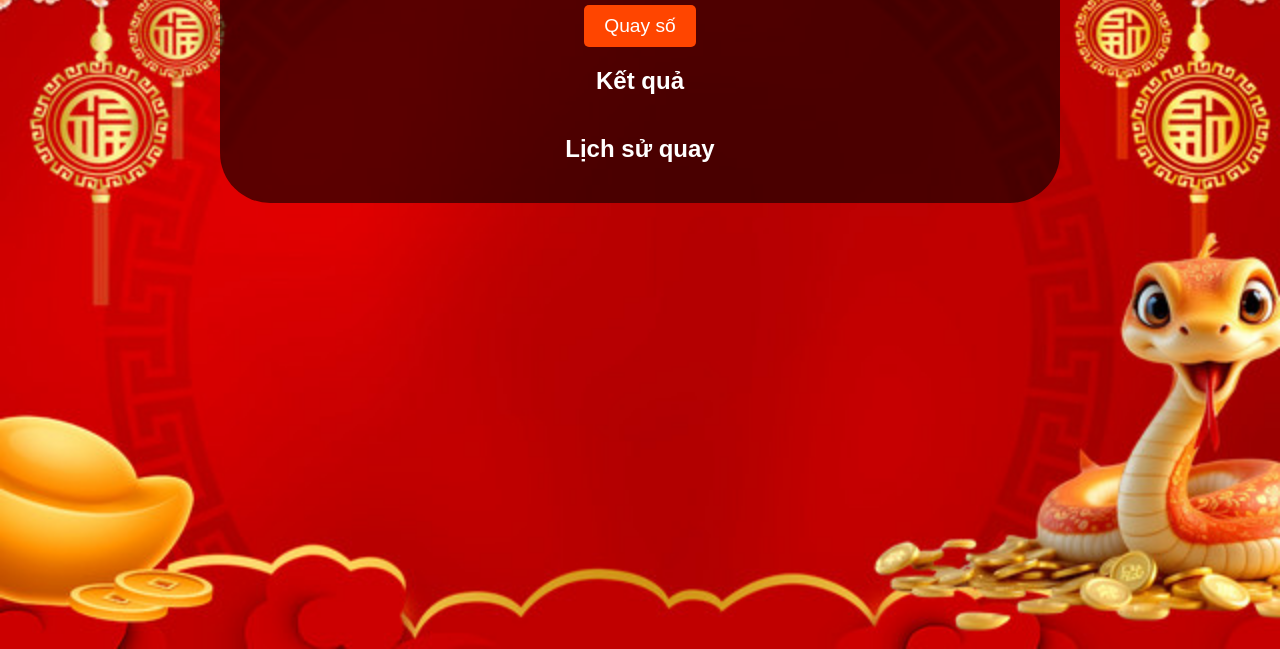
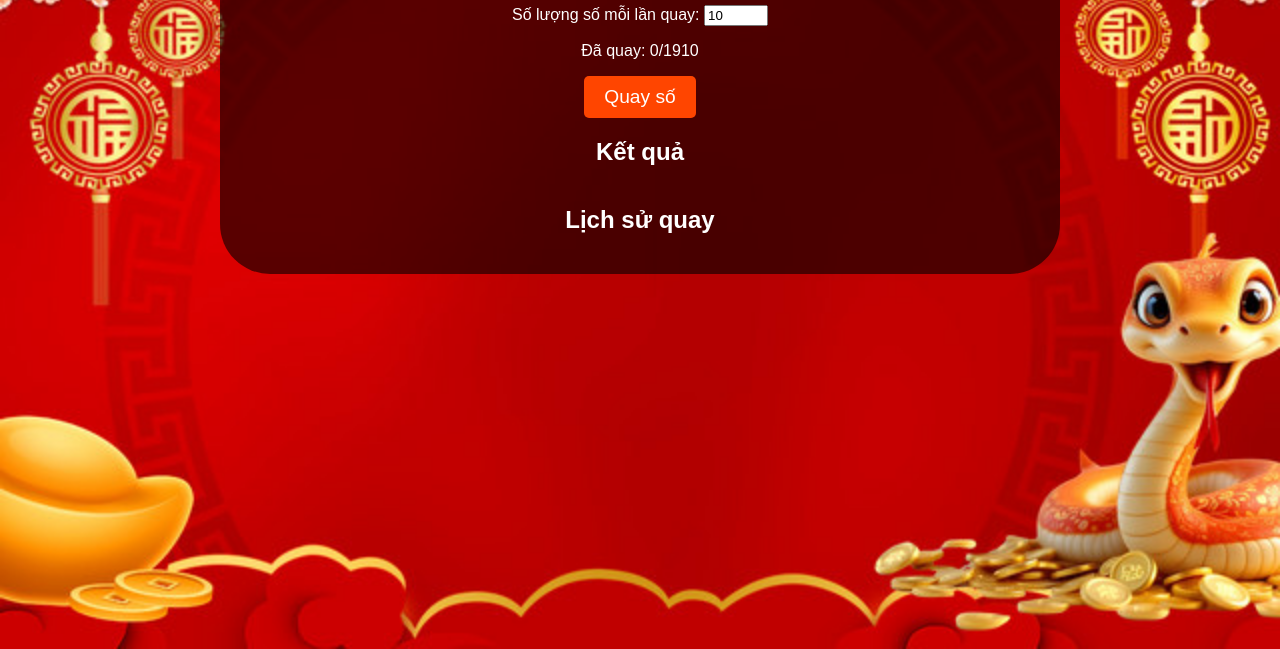
Before and after one commit to Hoangvu276/random, a plain HTML site: page index.html in a window 1280 px wide. Shown: the part 151-800 px from the top of the page. Drawn offline with Linux system fonts and the light colour scheme.

Commit message:
Update index.html

```diff
--- a/index.html
+++ b/index.html
@@ -19,6 +19,17 @@
             Trình duyệt của bạn hỗ trợ phát nhạc.
         </audio>
 
+		<!-- Chọn số lượng số -->
+		<div class="settings">
+			<label for="number-count">Số lượng số mỗi lần quay:</label>
+			<input type="number" id="number-count" min="1" max="100" value="10" />
+		</div>
+
+		 <!-- Hiển thị số lượng số đã quay -->
+		<div class="counter">
+			<p>Đã quay: <span id="used-numbers-count">0</span>/1910</p>
+		</div>
+
         <!-- Nút quay số -->
         <button id="spin-button">Quay số</button>
 
@@ -31,6 +42,8 @@
             <h2>Lịch sử quay</h2>
             <ul id="history-list"></ul>
         </div>
+
+
     </div>
 
     <script src="script.js"></script>
```
